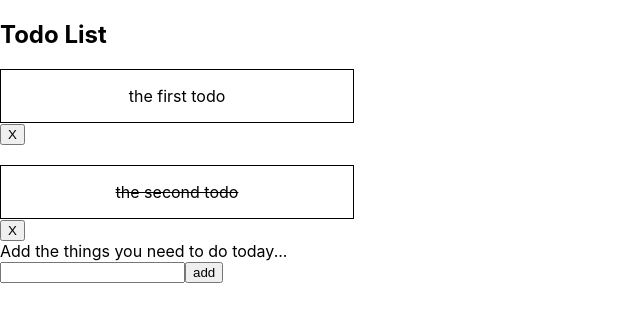
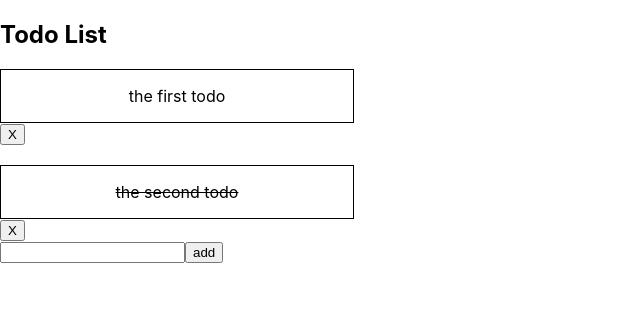
Before and after one commit to LIPA3/day10-todo, a React (Create React App) app: page / in a window 1280 px wide. Shown: the top 322 px of the page, without its empty margins (0-640 px from the left). Built offline with nearby package versions, Linux system fonts and the light colour scheme.

Commit message:
feat: add if to sentence

```diff
--- a/src/App.js
+++ b/src/App.js
@@ -80,7 +80,7 @@ function TodoItemGenerator() {
         }
     }
     return <div>
-        <div>Add the things you need to do today...</div>
+        {state.length === 0 && <div>Add the things you need to do today...</div>}
         <input type="text" value={input} onChange={e => setInput(e.target.value)} />
         <button onClick={addTodo}>add</button>
     </div>;
```
